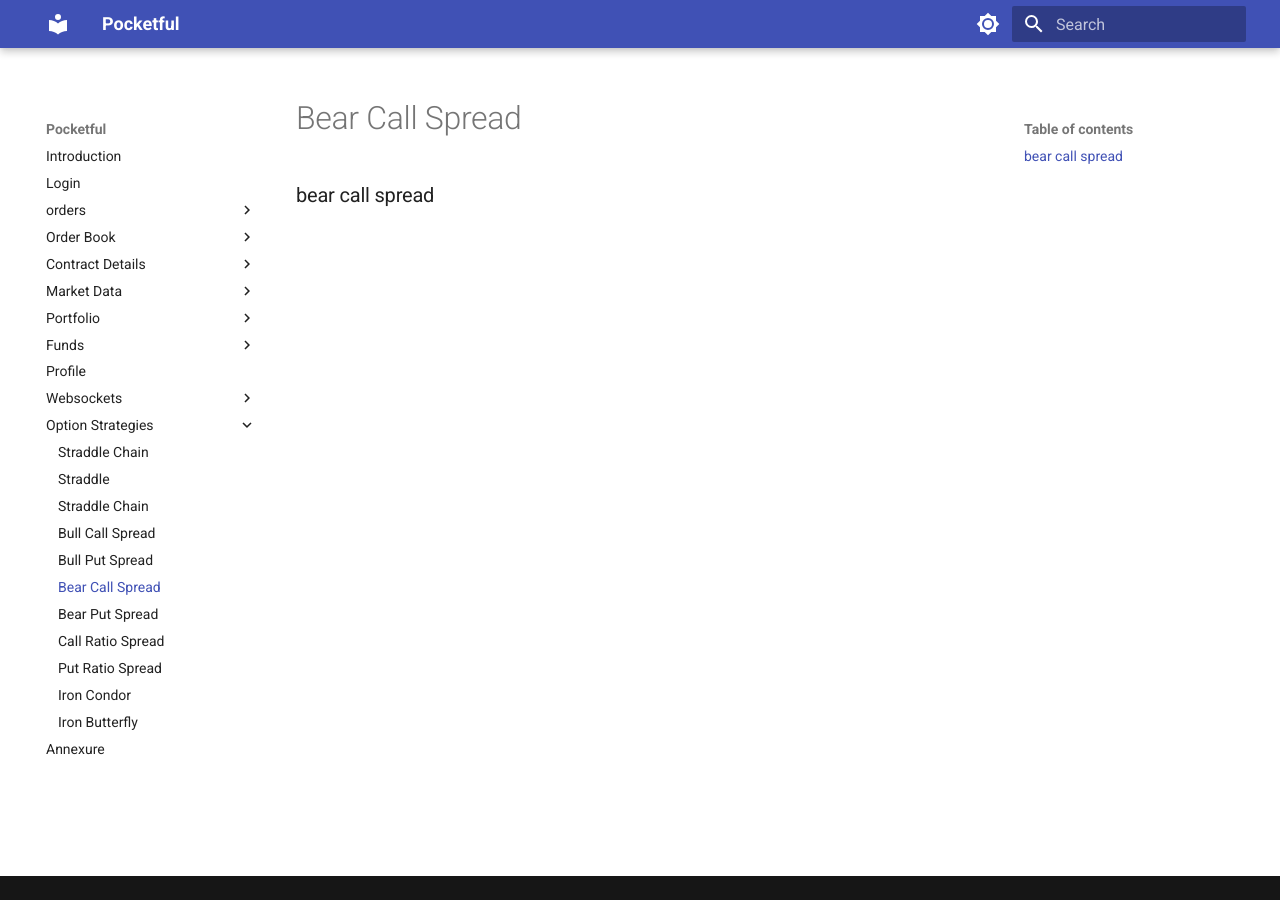
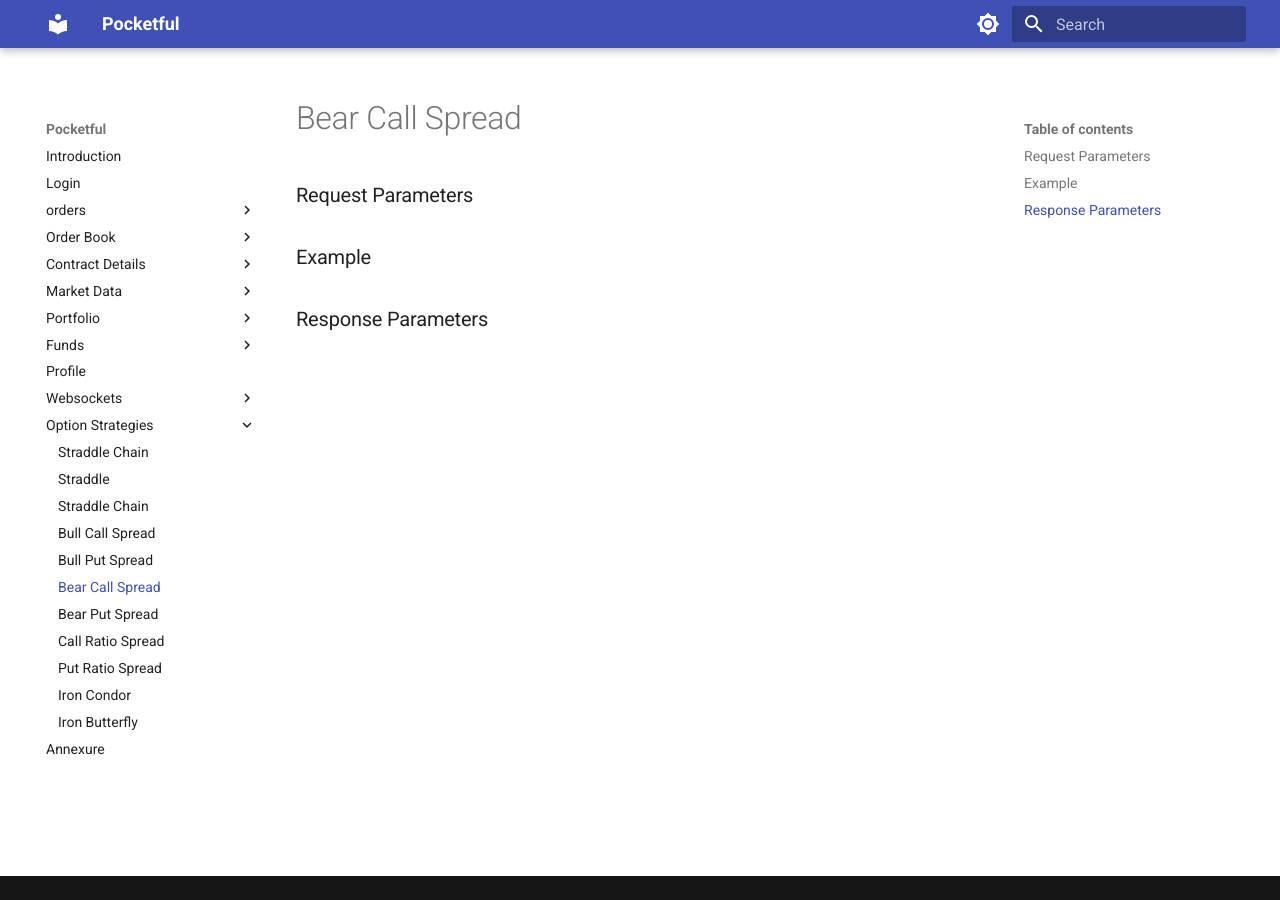
Before and after one commit to YashGupta033/python-sdk-docs2, an MkDocs documentation site: the page built from docs/option_strategies/bearcallspread.md, in a window 1280 px wide. Built offline with MkDocs 1.6.1 and Material for MkDocs 9.7.7, drawn with Linux system fonts in a browser that asks for light colours.

Commit message:
options updated

```diff
--- a/docs/option_strategies/bearcallspread.md
+++ b/docs/option_strategies/bearcallspread.md
@@ -1 +1,17 @@
-### bear call spread
+
+
+
+### Request Parameters
+
+
+
+
+
+
+### Example
+
+
+
+
+
+### Response Parameters
```
Also changed, not shown: docs/option_strategies/bearputspread.md (+17 -0 lines), docs/option_strategies/bullputspread.md (+17 -0 lines), docs/option_strategies/callratiobackspread.md (+17 -0 lines), docs/option_strategies/ironbutterfly.md (+17 -0 lines), docs/option_strategies/ironcondor.md (+17 -0 lines), docs/option_strategies/putratiobackspread.md (+17 -0 lines), docs/option_strategies/straddle.md (+3 -1 lines), site/option_strategies/bearcallspread/index.html, site/option_strategies/bearputspread/index.html, site/option_strategies/bullputspread/index.html, site/option_strategies/callratiobackspread/index.html, site/option_strategies/ironbutterfly/index.html, site/option_strategies/ironcondor/index.html, site/option_strategies/putratiobackspread/index.html, 4 more files, 1 other file.
